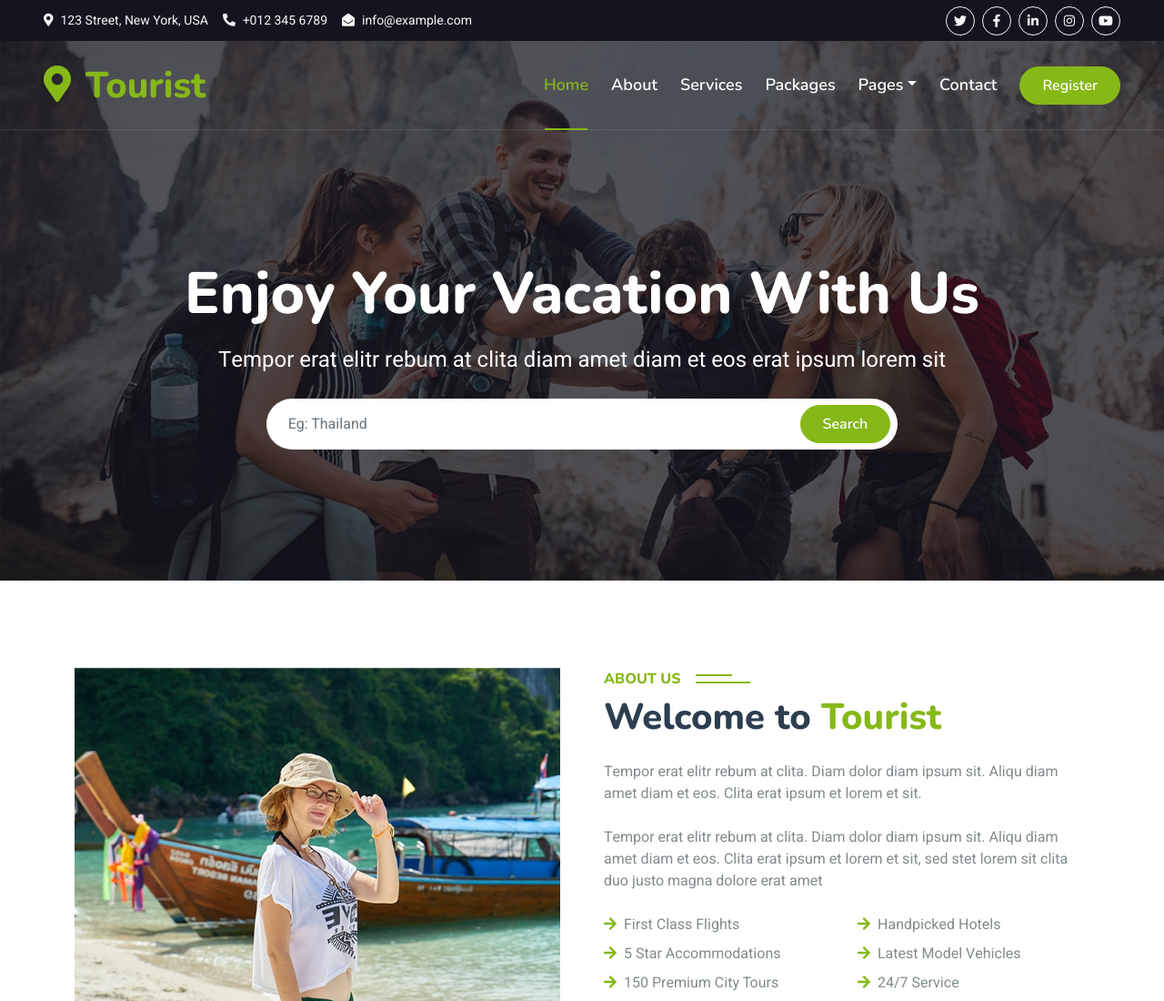
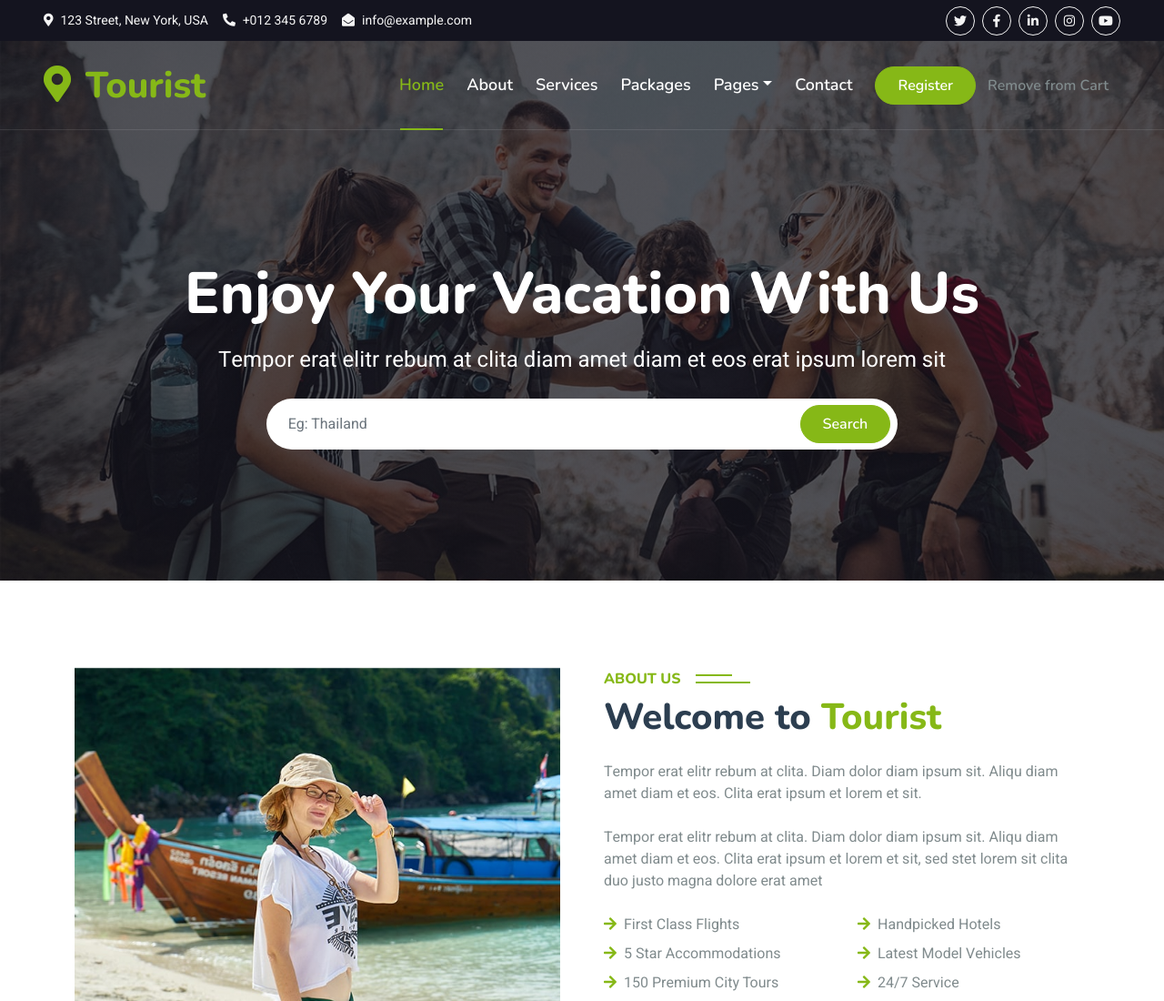
Before and after one commit to Vivian301999/Vivian-Website, a plain HTML site: page index.html in a window 1280 px wide. Shown: the top 1100 px of the page at 91% size. Drawn offline with nearby package versions, Linux system fonts and the light colour scheme.

Commit message:
Update index.html

```diff
--- a/index.html
+++ b/index.html
@@ -90,6 +90,7 @@ height="0" width="0" style="display:none;visibility:hidden"></iframe></noscript>
             <button class="navbar-toggler" type="button" data-bs-toggle="collapse" data-bs-target="#navbarCollapse">
                 <span class="fa fa-bars"></span>
             </button>
+
             <div class="collapse navbar-collapse" id="navbarCollapse">
                 <div class="navbar-nav ms-auto py-0">
                     <a href="index.html" class="nav-item nav-link active">Home</a>
@@ -109,6 +110,19 @@ height="0" width="0" style="display:none;visibility:hidden"></iframe></noscript>
                     <a href="contact.html" class="nav-item nav-link">Contact</a>
                 </div>
                 <a href="" class="btn btn-primary rounded-pill py-2 px-4">Register</a>
+            </div>
+            <div>
+                <a href="" class= "Remove-from-cart btn">Remove from Cart</a>
+<!--                 {
+                    item_id:"CHRIST001",
+                    item_name: "Book",
+                    affliation: "Google Merchandise Store",
+                    coupon: "Entertsinment",
+                    discount: 2.22,
+                    index:0,
+                    item_brand: "Google",
+                    item_category:"Education"
+                } -->
             </div>
         </nav>
 
```
